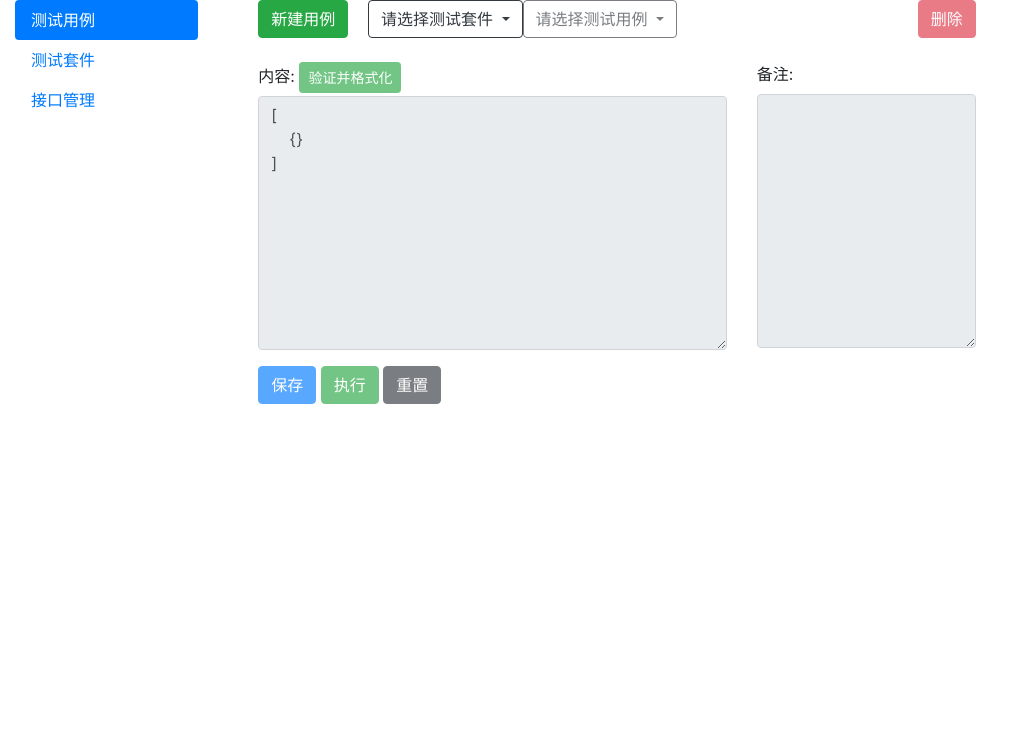
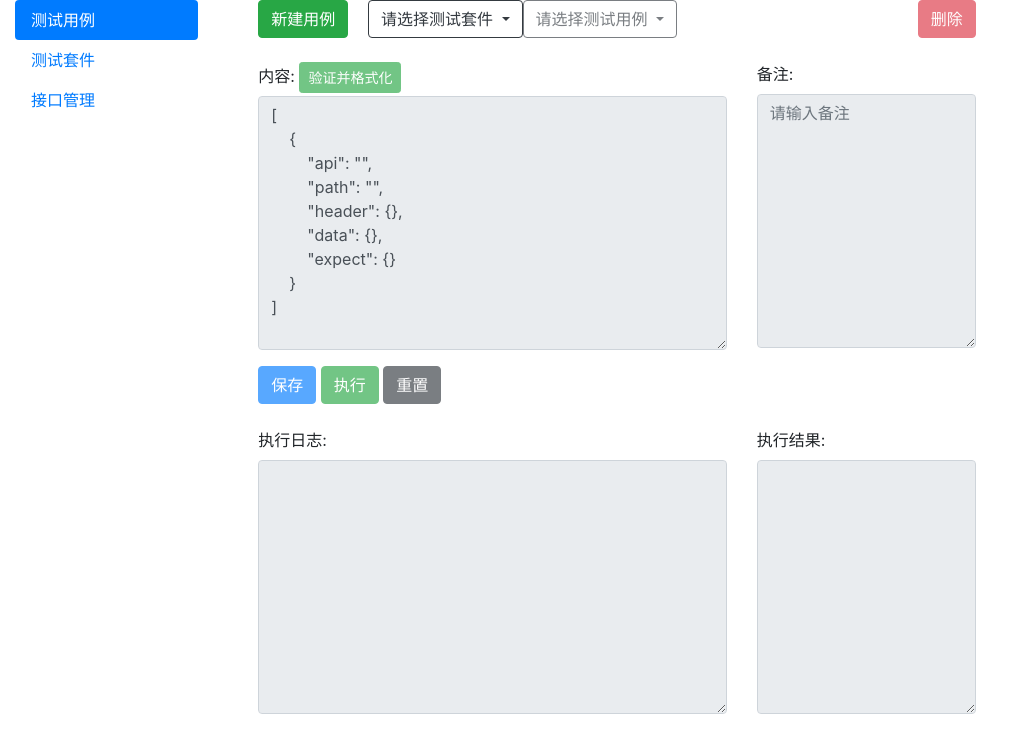
Before and after one commit to xuchaoS/gsite, a Django app: page /interface/ in a window 1280 px wide. Shown: the part 56-800 px from the top of the page, without its empty margins (0-1024 px from the left). Run offline with Django 3.2, Linux system fonts and the light colour scheme; the visitor is signed in with stand-in values (Sample User, id 1); data that the repository does not hold is empty; some libraries are stand-ins or nearby versions.

Commit message:
a little

```diff
--- a/interface/models.py
+++ b/interface/models.py
@@ -7,7 +7,7 @@
     name = models.CharField(max_length=50, unique=True)
     ip = models.GenericIPAddressField()
     port = models.IntegerField()
-    paths = models.TextField(default='{}')
+    paths = models.TextField(default='{"":{"path":"","method":"","note":""}}')
     note = models.TextField(blank=True)
 
     def __str__(self):
@@ -25,7 +25,7 @@
 class TestCase(models.Model):
     name = models.CharField(max_length=50)
     suite = models.ForeignKey(TestSuite, on_delete=models.CASCADE)
-    content = models.TextField(default='[{}]')
+    content = models.TextField(default='[{"api":"","path":"","header":{},"data":{},"expect":{}}]')
     note = models.TextField(blank=True)
 
     class Meta:
--- a/interface/templates/case.html
+++ b/interface/templates/case.html
@@ -30,7 +30,7 @@
                                     </div>
                                 </div>
                                 <div class="dropdown">
-                                    <button class="btn btn-outline-dark dropdown-toggle{% if not case_list %} disabled{% endif %}"
+                                    <button class="btn btn-outline-dark dropdown-toggle{% if not suite %} disabled{% endif %}"
                                             type="button" id="testcase"
                                             data-toggle="dropdown" aria-haspopup="true" aria-expanded="false">
                                         {% if case %}{{ case.name }}{% else %}请选择测试用例{% endif %}
@@ -38,7 +38,7 @@
                                     <div class="dropdown-menu" aria-labelledby="testcase">
                                         <a class="dropdown-item"
                                            href="{% url 'interface' %}?suite={{ suite.id }}">请选择测试用例...</a>
-                                        {% for c in case_list %}
+                                        {% for c in suite.testcase_set.all %}
                                             <a class="dropdown-item"
                                                href="{% url 'interface' %}?suite={{ suite.id }}&case={{ c.id }}">{{ c.name }}</a>
                                         {% endfor %}
@@ -93,47 +93,29 @@
 
 
                     <div class="row">
-                        <form role="form" class="container-fluid" method="post">
+                        <form role="form" class="container-fluid{% if not case %} disabled{% endif %}" method="post"{% if case %} action="{% url 'case_edit' id=case.id %}"{% endif %}>
                             {% csrf_token %}
                             <div class="row">
                                 <div class="col-8">
                                     <div class="form-group">
-                                        {% if form %}
                                             <div class="hidden" hidden>
                                                 {{ form.name }}
                                                 {{ form.suite }}
                                             </div>
                                             {{ form.content.label_tag }}
-                                            <button type="button" class="btn btn-success btn-sm"
+                                            <button type="button" class="btn btn-success btn-sm"{% if not case %} disabled{% endif %}
                                                     onclick="format_json()">验证并格式化
                                             </button>
                                             {{ form.content }}
                                             <div class="text-danger">{{ form.content.errors }}</div>
-                                        {% else %}
-                                            <label for="id_content">内容:</label>
-                                            <button type="button" class="btn btn-success btn-sm" disabled
-                                                    onclick="format_json()">验证并格式化
-                                            </button>
-                                            <textarea name="content" cols="40" rows="10" disabled
-                                                      class="form-control format_json" required
-                                                      id="id_content">[{}]</textarea>
-
-                                        {% endif %}
                                     </div>
 
                                 </div>
                                 <div class="col-4">
                                     <div class="form-group">
-                                        {% if form %}
                                             {{ form.note.label_tag }}
                                             {{ form.note }}
                                             <div class="text-danger">{{ form.note.errors }}</div>
-                                        {% else %}
-                                            <label for="id_note">备注:</label>
-                                            <textarea name="note" cols="40" rows="10" disabled class="form-control"
-                                                      required id="id_note"></textarea>
-
-                                        {% endif %}
                                     </div>
 
                                 </div>
@@ -155,7 +137,17 @@
 
                         </form>
                     </div>
+                    <br>
                     <div class="row">
+                    <div class="col-8">
+                        <label for="id_trance">执行日志:</label>
+                        <textarea name="note" cols="40" rows="10" class="form-control" id="id_trance" disabled>{% if trace %}{{ trace }}{% endif %}</textarea>
+                    </div>
+                    <div class="col-4">
+                        <label for="id_trance">执行结果:</label>
+                        <textarea name="note" cols="40" rows="10" class="form-control" id="id_trance" disabled>{% if result %}{{ result }}{{ msg }}{% endif %}</textarea>
+
+                    </div>
                     </div>
                 {% endblock %}
             </div>
--- a/interface/urls.py
+++ b/interface/urls.py
@@ -30,6 +30,6 @@
     path('api/add', views.add_api, name='api_add'),
     path('api/edit/<int:id>', views.edit_api, name='api_edit'),
     path('api/del/<int:id>', views.del_api, name='api_del'),
-    path('test', views.test, name='test'),
     path('exec/case/<int:id>', views.exec_case, name='exec_case'),
+    path('test/<slug:type>', views.test, name='test'),
 ]
--- a/interface/views.py
+++ b/interface/views.py
@@ -4,32 +4,53 @@
 from .models import Api, TestCase, TestSuite
 import requests
 import json
+import traceback
 
 
 # Create your views here.
 
 @login_required
 def case_management(request):
+    suite_id = request.GET.get('suite', '')
+    case_id = request.GET.get('case', '')
+    if request.method == 'GET':
+        case = None
+        suite = None
+        if case_id:
+            case = TestCase.objects.get(id=case_id)
+        if suite_id:
+            suite = TestSuite.objects.get(id=suite_id)
+        data = _gen_case_index_data(suite=suite, case=case)
+        return render(request, 'case.html', data)
+    else:
+        case = TestCase.objects.get(id=case_id)
+        form = CaseForm(request.POST, instance=case)
+        if form.is_valid():
+            form.save()
+        data = _gen_case_index_data(case=case, form=form)
+        return render(request, 'case.html', data)
+
+
+def _gen_case_index_data(suite=None, case=None, data=None, form=None):
     apis = Api.objects.all()
-    data = {'apis': apis}
+    if not isinstance(data, dict):
+        data = {}
+    data['apis'] = apis
     data['suite_list'] = TestSuite.objects.all()
-    suite_id = request.GET.get('suite', '')
-    if suite_id:
-        data['suite'] = TestSuite.objects.get(id=int(suite_id))
-        case_list = TestCase.objects.filter(suite=data['suite'])
-        data['case_list'] = case_list
-        case_id = request.GET.get('case', '')
-        if case_id:
-            case = case_list.get(id=int(case_id))
-            data['case'] = case
-            if request.method == 'GET':
-                form = CaseForm(instance=case)
-            else:
-                form = CaseForm(request.POST, instance=case)
-                if form.is_valid():
-                    form.save()
+    if case:
+        data['case'] = case
+        suite = case.suite
+        data['suite'] = suite
+        if form:
             data['form'] = form
-    return render(request, 'case.html', data)
+        else:
+            form = CaseForm(instance=case)
+            data['form'] = form
+    else:
+        data['form'] = CaseForm()
+        if suite:
+            data['suite'] = suite
+    return data
 
 
 @login_required
@@ -56,17 +77,16 @@
 
 @login_required
 def edit_case(request, id):
-    # case = TestCase.objects.get(id=id)
-    # if request.method == 'GET':
-    #     form = CaseForm(instance=case)
-    #     return render(request, 'case.html', {'form': form})
-    # form = CaseForm(request.POST, instance=case)
-    # if form.is_valid():
-    #     form.save()
-    #     return redirect('case')
-    # else:
-    #     return render(request, 'case.html', {'form': form})
-    return case_management(request)
+    if request.method == 'GET':
+        return redirect(reverse('case_management') + '?case=%d' % id)
+    case = TestCase.objects.get(id=id)
+    form = CaseForm(request.POST, instance=case)
+    if form.is_valid():
+        form.save()
+    else:
+        data = _gen_case_index_data(case=case, form=form)
+        return render(request, 'case.html', data)
+    return redirect(reverse('case_management') + '?case=%d' % id)
 
 
 @login_required
@@ -167,12 +187,29 @@
     TestSuite.delete(TestSuite.objects.get(id=id))
     return redirect('suite_management')
 
+
 @login_required
 def exec_case(request, id):
+    result, trace, msg = _exec_case(id)
     case = TestCase.objects.get(id=id)
+    data = {
+        'result': '执行成功' if result else '执行失败',
+        'trace': '\n'.join(trace),
+        'msg': '\n' + msg
+    }
+    data = _gen_case_index_data(case=case, data=data)
+    return render(request, 'case.html', data)
+
+
+def _exec_case(case_id):
+    case = TestCase.objects.get(id=case_id)
     content = json.loads(case.content)
+    trace = []
+    result = False
+    i = 0
     try:
-        for step in content:
+        for i, step in enumerate(content):
+            trace.append('步骤 %d:' % (i + 1))
             api = step['api']
             path = step['path']
             header = step['header']
@@ -181,28 +218,90 @@
             api = Api.objects.get(name=api)
             api_path = json.loads(api.paths)[path]
             url = 'http://%s:%d%s' % (api.ip, api.port, api_path['path'])
+            trace.append('\turl: %s' % url)
             method = api_path['method'].lower()
+            trace.append('\tmethod: %s' % method)
             if method == 'get':
                 res = requests.get(url, data, headers=header)
             elif method == 'post':
                 res = requests.post(url, data, headers=header)
-            for key, value in expect.items():
-                assert res.json()[key] == value
+            else:
+                res = None
+            if res:
+                trace.append('\tdata: %s' % data)
+                trace.append('\texpect: %s' % expect)
+                trace.append('\tstatus_code: %s' % res.status_code)
+                if res.status_code != 200:
+                    result = False
+                    break
+                trace.append('\tactual: %s' % res.text)
+                actual = res.json()
+                result = _assert_result(expect, actual, trace)
+                if not result:
+                    break
     except Exception as e:
-        import traceback
-        return HttpResponse(str(traceback.format_exc()).encode() + b'\nfailed')
-    else:
-        return HttpResponse(b'success')
+        trace.append(traceback.format_exc())
+    return result, trace, '' if result else '在第 %d 步失败' % (i + 1)
 
 
+def _assert_result(expect, actual, trace):
+    success = True
+    if isinstance(expect, list) and isinstance(actual, list):
+        if len(expect) != 0:
+            if len(actual) == 0:
+                success = False
+            elif (isinstance(expect[0], list) and isinstance(actual[0], list)) or \
+                    (isinstance(expect[0], dict) and isinstance(actual[0], dict)):
+                for expext_item in expect:
+                    for actual_item in actual:
+                        if _assert_result(expext_item, actual_item, trace):
+                            break
+                    else:
+                        success = False
+            else:
+                for expext_item in expect:
+                    for actual_item in actual:
+                        if expext_item == actual_item:
+                            break
+                    else:
+                        success = False
+    elif isinstance(expect, dict) and isinstance(actual, dict):
+        for key, value in expect.items():
+            trace.append('\tkey: %s, 预期: %s, 实际: %s' % (key, value, actual[key] if key in actual else ''))
+            if key not in actual:
+                success = False
+            else:
+                if isinstance(value, list):
+                    if not isinstance(actual[key], list):
+                        success = False
+                    elif not _assert_result(value, actual[key], trace):
+                        success = False
+                elif isinstance(value, dict):
+                    if not isinstance(actual[key], dict):
+                        success = False
+                    elif not _assert_result(value, actual[key], trace):
+                        success = False
+                else:
+                    if value != actual[key]:
+                        success = False
+    else:
+        success = False
+    return success
 
 
-def test(request):
+def test(request, type):
     try:
-        a = int(request.GET.get('a'))
-        b = int(request.GET.get('b'))
-        r = a + b
-        ret = {'result': r, 'err_code': 0}
+        ret = {'err_code': 0}
+        if type == 'sum':
+            a = int(request.GET.get('a'))
+            b = int(request.GET.get('b'))
+            r = a + b
+            ret['result'] = r
+        elif type == 'list':
+            ret['result'] = [i for i in request.GET.values()]
+        elif type == 'dict':
+            ret['result'] = {i: j for i, j in request.GET.items()}
+        rep = HttpResponse(json.dumps(ret).encode())
     except Exception:
-        return HttpResponse(b'{err_code: -1}')
-    return HttpResponse(json.dumps(ret).encode())
+        return HttpResponse(b'{"err_code": -1}')
+    return rep
--- a/static/gsite.js
+++ b/static/gsite.js
@@ -1,5 +1,7 @@
 $(document).ready(format_json);
 $(document).ready(json_code);
+$(document).ready(disable_form);
+
 function format_json() {
     $('textarea.format_json').each(function (i, o) {
         var o_data = o.value;
@@ -13,12 +15,17 @@
     });
 }
 function json_code() {
-    console.log($('code.json_code'))
     $('code.json_code').each(function (i, o) {
         var o_data = o.innerText;
-        console.log(o_data)
         var j = JSON.parse(o_data);
-        console.log(j)
         o.innerText = JSON.stringify(j, null, 4);
     })
 }
+function disable_form() {
+    $('form.disabled input:not(:hidden)').each(function (i, o) {
+        o.disabled = true;
+    });
+    $('form.disabled textarea:not(:hidden)').each(function (i, o) {
+        o.disabled = true;
+    });
+}
```
